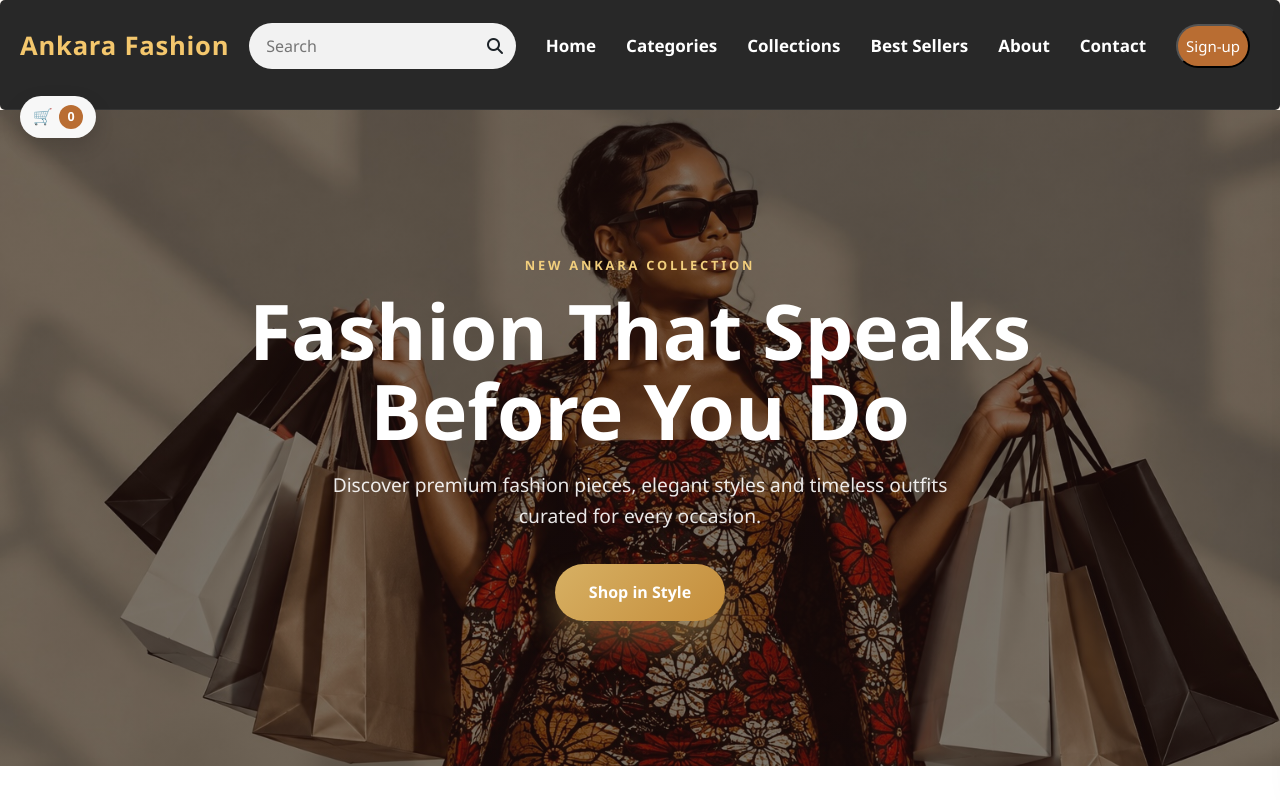
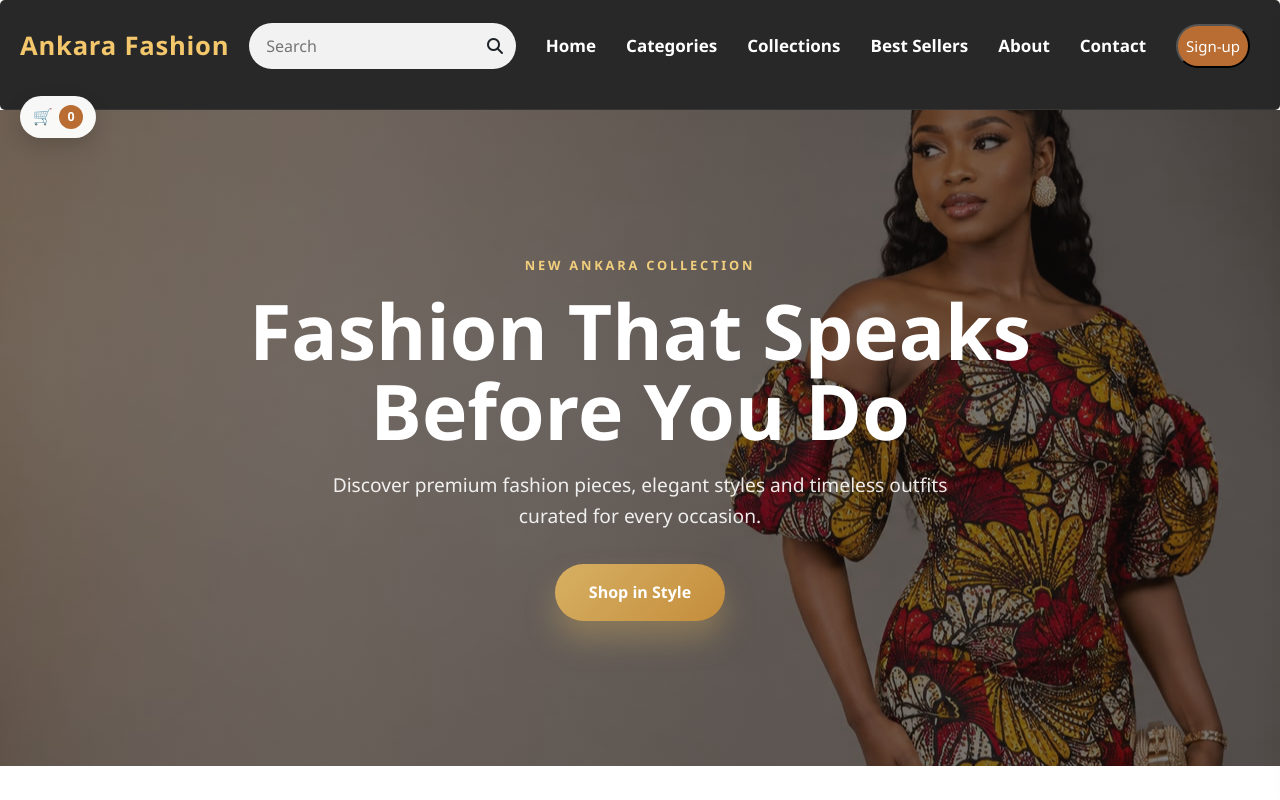
Before and after one commit to Stephen9883002/Ankara-fashion-v1, a React (Vite) app: page / in a window 1280 px wide. Shown: the top 800 px of the page. Built offline with nearby package versions, Linux system fonts and the light colour scheme.

Commit message:
fix: remove public and dots from desktop path

```diff
--- a/src/App.css
+++ b/src/App.css
@@ -163,23 +163,9 @@ section {
 	justify-content: center;
 	background:
 		linear-gradient(rgba(17, 15, 14, 0.55), rgba(17, 15, 14, 0.55)),
-		url('/image/lego1.PNG') center/cover no-repeat;
+		url('/image/ank-hero.jpeg') center/cover no-repeat;
 	text-align: center;
 }
-
-/* .hero {
-	min-height: 50vh;
-	position: relative;
-	display: flex;
-	align-items: center;
-	justify-content: center;
-	background-image:
-		linear-gradient(rgba(17, 15, 14, 0.55), rgba(17, 15, 14, 0.55)),
-		url('/image/lego1.PNG');
-	background-size: cover, cover;
-	background-repeat: no-repeat;
-	text-align: center;
-} */
 
 .hero-overlay {
 	position: absolute;
```
